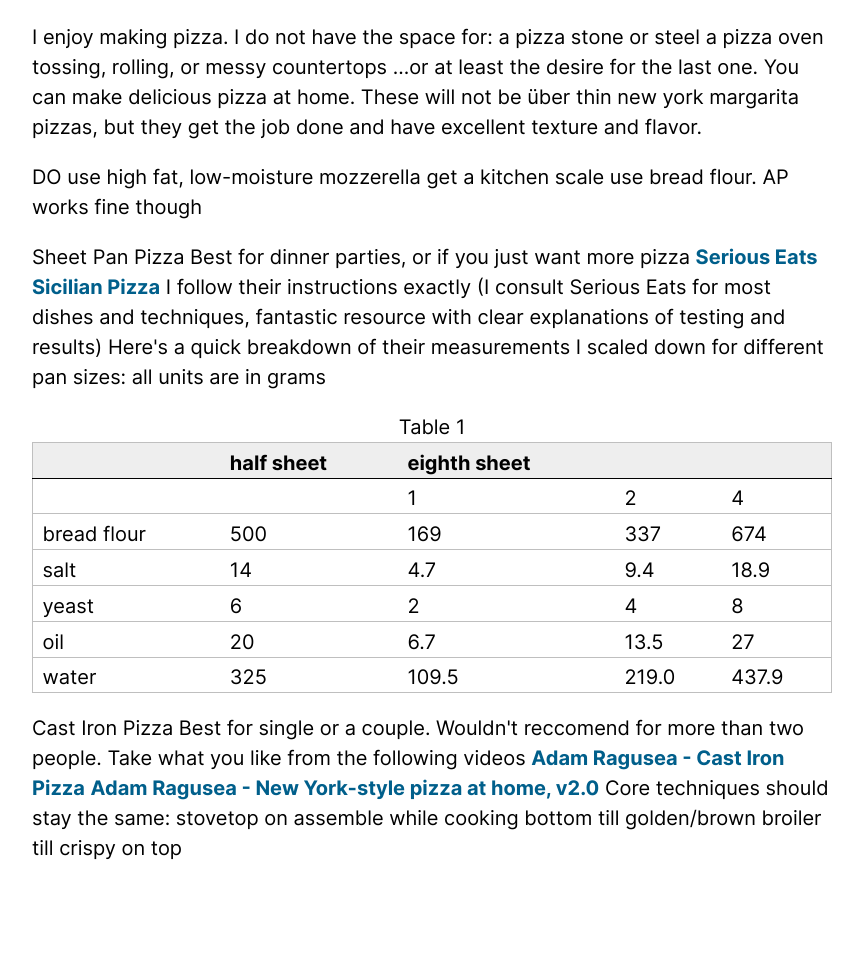
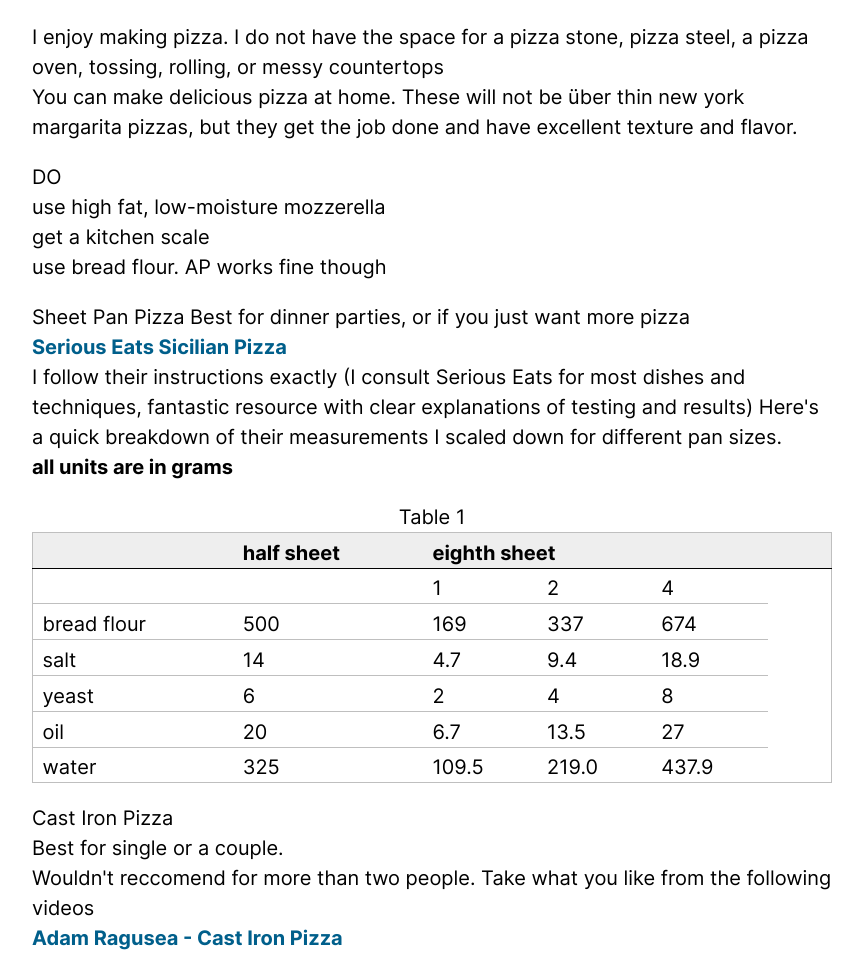
Before and after one commit to gkmcginnis/gkmcginnis.github.io, a plain HTML site: page pizza.html in a window 1280 px wide. Shown: the part 128-1081 px from the top of the page, without its empty margins (208-1071 px from the left). Before the commit the page ends 1016 px from the top, so only its background shows below. Drawn offline with Linux system fonts and the light colour scheme.

Commit message:
format pizza

```diff
--- a/pizza.html
+++ b/pizza.html
@@ -28,30 +28,24 @@
     <h2>Pizza</h2>
 
     <p>
-    I enjoy making pizza.
-    I do not have the space for:
-    a pizza stone or steel
-    a pizza oven
-    tossing, rolling, or messy countertops
-
-    ...or at least the desire for the last one.
-
+    I enjoy making pizza. I do not have the space for a pizza stone, pizza steel, a pizza oven, tossing, rolling, or messy countertops
+    <br>
     You can make delicious pizza at home. These will not be über thin new york margarita pizzas, but they get the job done and have excellent texture and flavor.
 </p>
 <p>
     DO
-    use high fat, low-moisture mozzerella
-    get a kitchen scale
-    use bread flour. AP works fine though
+    <br>use high fat, low-moisture mozzerella
+    <br>get a kitchen scale
+    <br>use bread flour. AP works fine though
 </p>
     <p>
     Sheet Pan Pizza
     Best for dinner parties, or if you just want more pizza
-    <a href="https://www.seriouseats.com/spicy-spring-sicilian-pizza-recipe" target="_blank">Serious Eats Sicilian Pizza</a>
+    <br><a href="https://www.seriouseats.com/spicy-spring-sicilian-pizza-recipe" target="_blank">Serious Eats Sicilian Pizza</a>
 
-    I follow their instructions exactly (I consult Serious Eats for most dishes and techniques, fantastic resource with clear explanations of testing and results)
-    Here's a quick breakdown of their measurements I scaled down for different pan sizes:
-    all units are in grams
+    <br>I follow their instructions exactly (I consult Serious Eats for most dishes and techniques, fantastic resource with clear explanations of testing and results)
+    Here's a quick breakdown of their measurements I scaled down for different pan sizes. <br>
+    <strong>all units are in grams</strong>
 </p>
 
     <div>
@@ -61,7 +55,7 @@
                 <tr>
                     <th></th>
                     <th>half sheet</th>
-                    <th>eighth sheet</th>
+                    <th colspan="3">eighth sheet</th>
                     <th></th>
                     <th></th>
                 </tr>
@@ -116,20 +110,21 @@
 </p>
 
 <p>
-    Cast Iron Pizza
-    Best for single or a couple.
+    Cast Iron Pizza<br>
+    Best for single or a couple. <br>
     Wouldn't reccomend for more than two people.
 
     Take what you like from the following videos
-
+<br>
     <a href="https://www.youtube.com/watch?v=uYxB4QBlrx4" target="_blank">Adam Ragusea - Cast Iron Pizza</a>
+    <br>
     <a href="https://www.youtube.com/watch?v=SDpCzJw2xm4" target="_blank">Adam Ragusea - New York-style pizza at home, v2.0</a>
 
 
     Core techniques should stay the same:
-    stovetop on
-    assemble while cooking bottom till golden/brown
-    broiler till crispy on top
+    <br>stovetop on
+    <br>assemble while cooking bottom till golden/brown
+    <br>broiler till crispy on top
 </p>
 
 </body>
```
